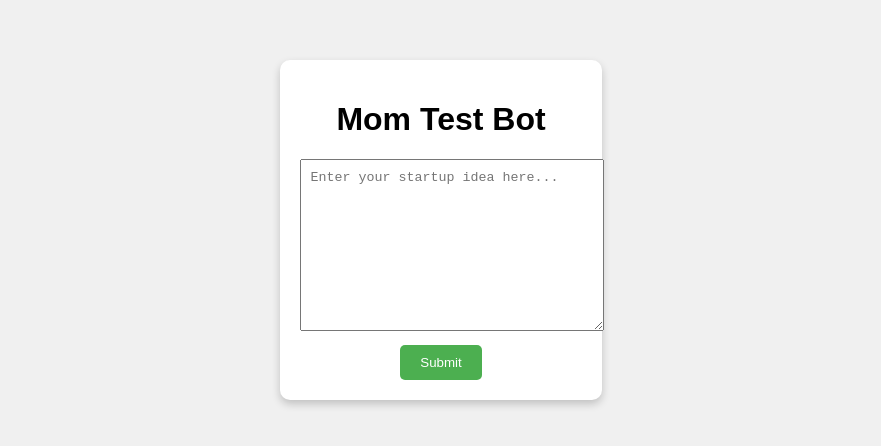
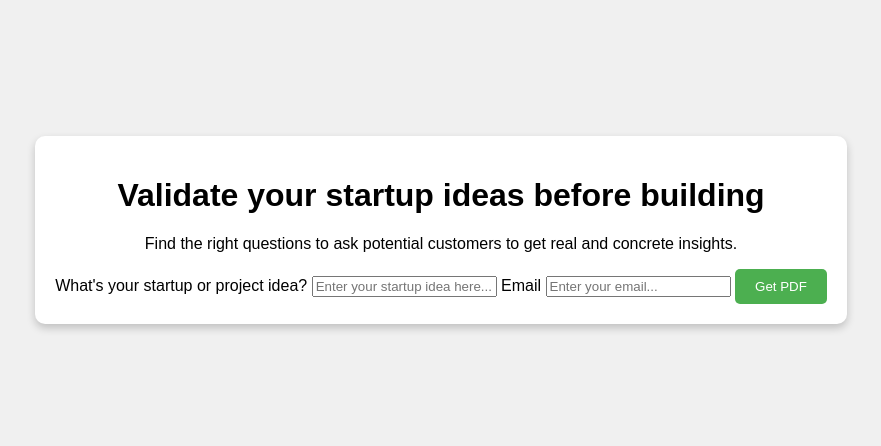
Before and after one commit to Must-be-Ash/startup-plan, a plain HTML site: page index.html in a window 1280 px wide. Shown: the part 170-616 px from the top of the page, without its empty margins (199-1080 px from the left). Drawn offline with Linux system fonts and the light colour scheme.

Commit message:
Update index.html

```diff
--- a/index.html
+++ b/index.html
@@ -8,10 +8,14 @@
 </head>
 <body>
     <div class="container">
-        <h1>Mom Test Bot</h1>
+        <h1>Validate your startup ideas before building</h1>
+        <p>Find the right questions to ask potential customers to get real and concrete insights.</p>
         <form id="ideaForm">
-            <textarea id="ideaInput" placeholder="Enter your startup idea here..."></textarea>
-            <button type="submit">Submit</button>
+            <label for="ideaInput">What's your startup or project idea?</label>
+            <input type="text" id="ideaInput" placeholder="Enter your startup idea here..." required>
+            <label for="emailInput">Email</label>
+            <input type="email" id="emailInput" placeholder="Enter your email..." required>
+            <button type="submit">Get PDF</button>
         </form>
         <div id="responseContainer"></div>
     </div>
```
